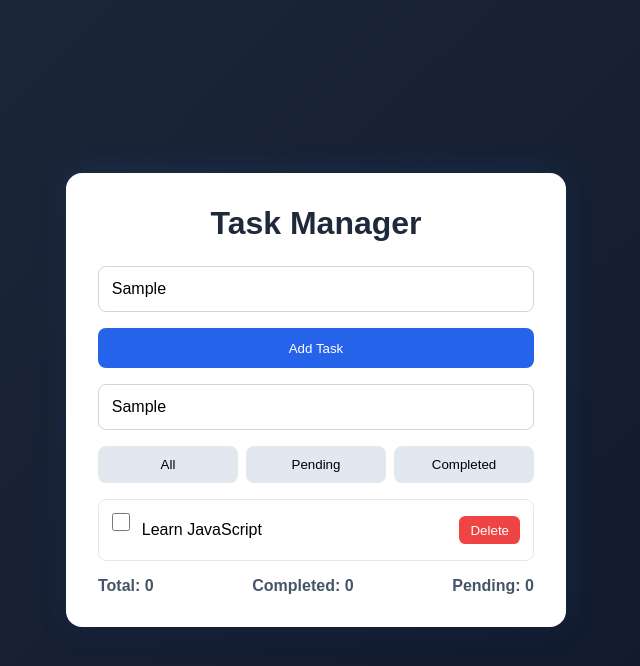
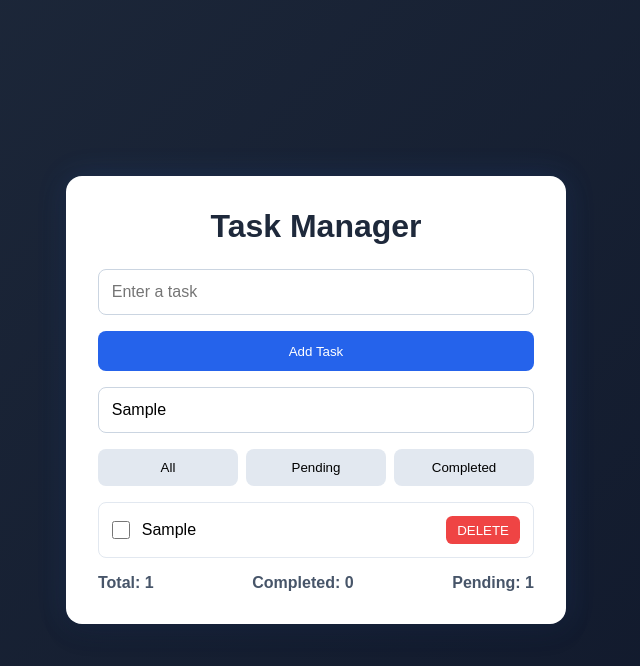
Before and after one commit to Jalp1204/ToDo-List, a plain HTML site: page index.html in a window 1280 px wide. Both pictures are taken after typing "Sample", "Sample" into the empty fields and a click on the button "Add Task". Shown: the whole page, without its empty margins (324-964 px from the left). Drawn offline with Linux system fonts and the light colour scheme.

Commit message:
Implement task management functionality

```diff
--- a/index.html
+++ b/index.html
@@ -24,7 +24,7 @@
             <li class="task">
                 <div class="task-content">
                 <input type="checkbox">
-                <span>Learn JavaScript</span>
+                <span></span>
                 </div>
                 <button class="delete-btn">Delete</button>
             </li>
--- a/script.js
+++ b/script.js
@@ -0,0 +1,66 @@
+const taskInput=document.querySelector("#task-input");
+const addBtn=document.querySelector("#add-btn");
+const taskList=document.querySelector("#task-list");
+const totalCount=document.querySelector("#total-count");
+const completedCount=document.querySelector("#completed-count");
+const pendingCount=document.querySelector("#pending-count");
+
+let tasks = [];
+
+function renderTasks(){
+    taskList.innerHTML="";
+    tasks.forEach((task,index) => {
+        const li=document.createElement("li");
+        li.classList.add("task");
+        li.innerHTML=`
+        <div class="task-content">
+        <input type="checkbox">
+        <span>${task.text}</span>
+        </div>
+        <button class="delete-btn">DELETE</button>
+        `;
+        const deleteBtn=li.querySelector(".delete-btn");
+        const checkbox=li.querySelector("input[type='checkbox']");
+        const taskText=li.querySelector("span");
+
+        checkbox.checked=task.completed;
+        checkbox.addEventListener("change", () => {
+        task.completed=checkbox.checked;
+        renderTasks();
+        });
+        if(task.completed){
+        taskText.classList.add("completed");
+        }
+
+        deleteBtn.addEventListener("click", () => {
+        tasks.splice(index, 1);
+        renderTasks();
+        });
+        taskList.appendChild(li);
+    });
+    updateStats();
+}
+
+function updateStats(){
+    totalCount.innerText=tasks.length;
+
+    const completedTasks=tasks.filter((task) => {
+    return task.completed;
+    });
+    completedCount.innerText=completedTasks.length;
+
+    pendingCount.innerText=tasks.length-completedTasks.length;
+}
+
+addBtn.addEventListener("click",() => {
+    const taskText=taskInput.value.trim();
+    if(taskText===""){
+        return;
+    }
+    tasks.push({
+        text:taskText,
+        completed:false,
+    });
+    renderTasks();
+    taskInput.value="";
+});
--- a/style.css
+++ b/style.css
@@ -46,6 +46,9 @@ input:focus{
     outline:none;
     border-color:#2563eb;
 }
+input:hover{
+    border-color:#94a3b8;
+}
 
 #add-btn{
     width:100%;
@@ -89,6 +92,7 @@ input:focus{
     border:1px solid #e2e8f0;
     border-radius:0.5rem;
     margin-bottom:0.75rem;
+    transition: 0.3s;
 }
 .task:hover{
     border-color:#2563eb;
@@ -98,6 +102,13 @@ input:focus{
     display: flex;
     align-items: center;
     gap: 0.75rem;
+    flex:1;
+    min-width:0;
+}
+.task-content span{
+    font-size: 1rem;
+    line-height:1;
+    overflow-wrap:break-word;
 }
 #task-list{
     list-style:none;
@@ -107,10 +118,12 @@ input:focus{
 .task input[type="checkbox"]{
     width: 18px;
     height: 18px;
+    margin:0;
     cursor: pointer;
 }
 
 .delete-btn{
+    min-width: 70px;
     border:none;
     background: #ef4444;
     color:white;
@@ -133,4 +146,5 @@ input:focus{
 .completed{
     text-decoration: line-through;
     opacity: 0.6;
+    color:#16a34a;
 }
```
